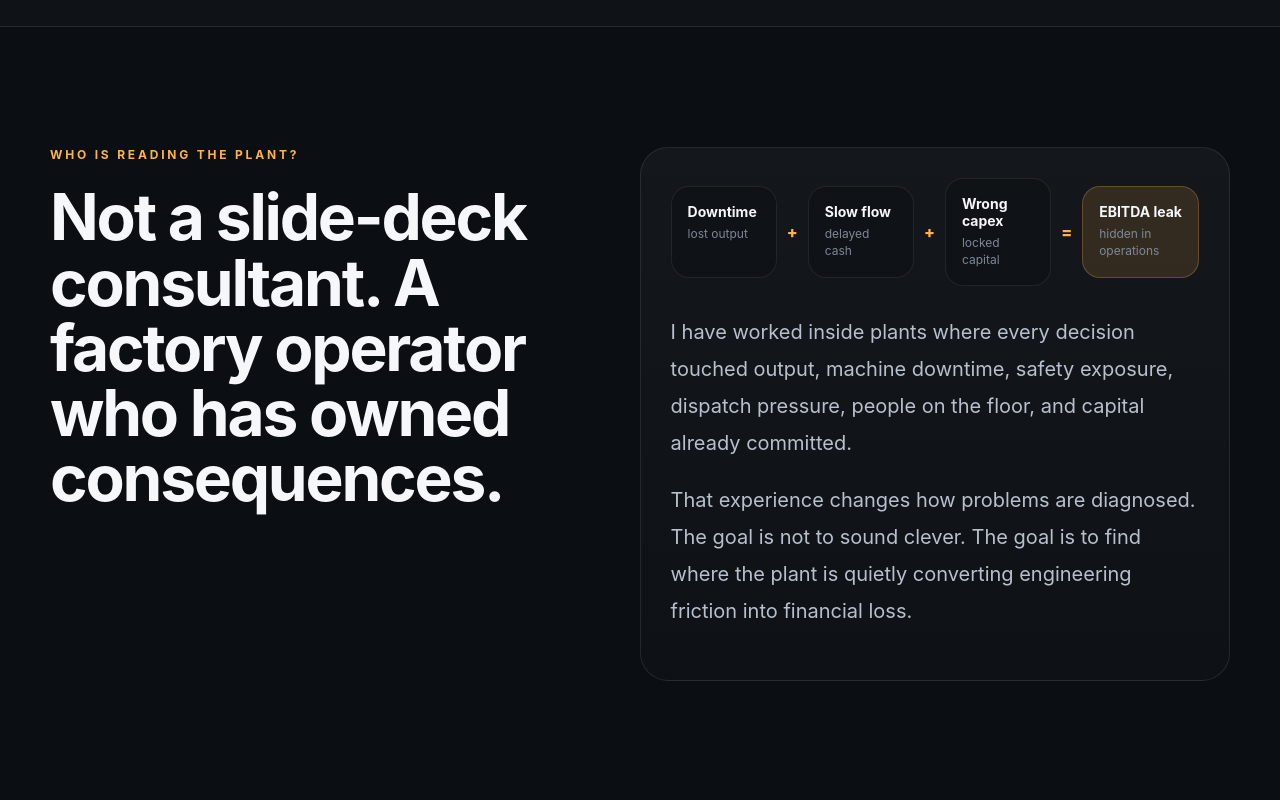
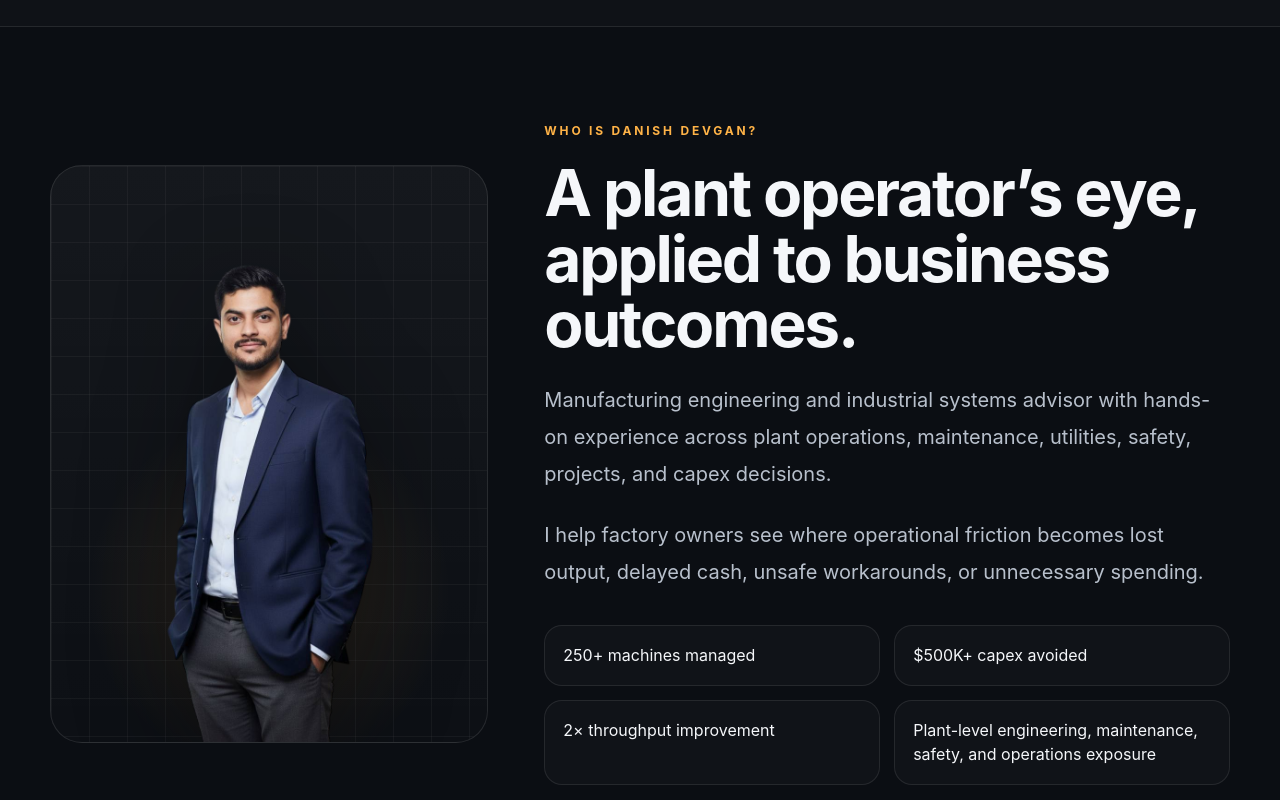
Before and after one commit to masterofcreations/danishdevgan.com, a Next.js app: page / in a window 1280 px wide. Shown: the part 1120-1920 px from the top of the page. Built offline with nearby package versions, Linux system fonts and the light colour scheme.

Commit message:
Add Danish portrait trust section

```diff
--- a/app/page.tsx
+++ b/app/page.tsx
@@ -183,6 +183,30 @@ export default function HomePage() {
         </div>
       </section>
 
+      <section className="section-pad" style={{ paddingTop: 96, paddingBottom: 96 }}>
+        <div className="container" style={{ display: 'grid', gridTemplateColumns: 'minmax(280px, 0.78fr) minmax(0, 1.22fr)', gap: 56, alignItems: 'center' }}>
+          <div style={{ position: 'relative', minHeight: 520, border: '1px solid rgba(255,255,255,0.1)', borderRadius: 32, background: 'linear-gradient(180deg, rgba(255,255,255,0.045), rgba(255,255,255,0.012))', overflow: 'hidden', display: 'flex', alignItems: 'flex-end', justifyContent: 'center' }}>
+            <div style={{ position: 'absolute', inset: 0, backgroundImage: 'linear-gradient(rgba(255,255,255,0.04) 1px, transparent 1px), linear-gradient(90deg, rgba(255,255,255,0.04) 1px, transparent 1px), radial-gradient(circle at 50% 74%, rgba(255,179,71,0.14), transparent 38%)', backgroundSize: '38px 38px, 38px 38px, auto' }} />
+            <img src="/images/danish-devgan-portrait.png" alt="Danish Devgan" style={{ position: 'relative', zIndex: 1, width: '88%', maxWidth: 390, height: 'auto', display: 'block', filter: 'drop-shadow(0 26px 50px rgba(0,0,0,0.45))' }} />
+          </div>
+          <div>
+            <p className="section-kicker">Who is Danish Devgan?</p>
+            <h2>A plant operator’s eye, applied to business outcomes.</h2>
+            <p style={{ fontSize: 20, lineHeight: 1.85, color: '#b8c0cc', marginBottom: 24 }}>
+              Manufacturing engineering and industrial systems advisor with hands-on experience across plant operations, maintenance, utilities, safety, projects, and capex decisions.
+            </p>
+            <p style={{ fontSize: 20, lineHeight: 1.85, color: '#b8c0cc', marginBottom: 34 }}>
+              I help factory owners see where operational friction becomes lost output, delayed cash, unsafe workarounds, or unnecessary spending.
+            </p>
+            <div style={{ display: 'grid', gridTemplateColumns: 'repeat(2, minmax(0, 1fr))', gap: 14 }}>
+              {['250+ machines managed', '$500K+ capex avoided', '2× throughput improvement', 'Plant-level engineering, maintenance, safety, and operations exposure'].map((item) => (
+                <div key={item} style={{ border: '1px solid rgba(255,255,255,0.09)', borderRadius: 18, padding: 18, color: '#f5f7fa', background: 'rgba(255,255,255,0.025)', lineHeight: 1.45 }}>{item}</div>
+              ))}
+            </div>
+          </div>
+        </div>
+      </section>
+
       <section className="section-pad authority-section">
         <div className="container two-column with-visual">
           <div>
```
